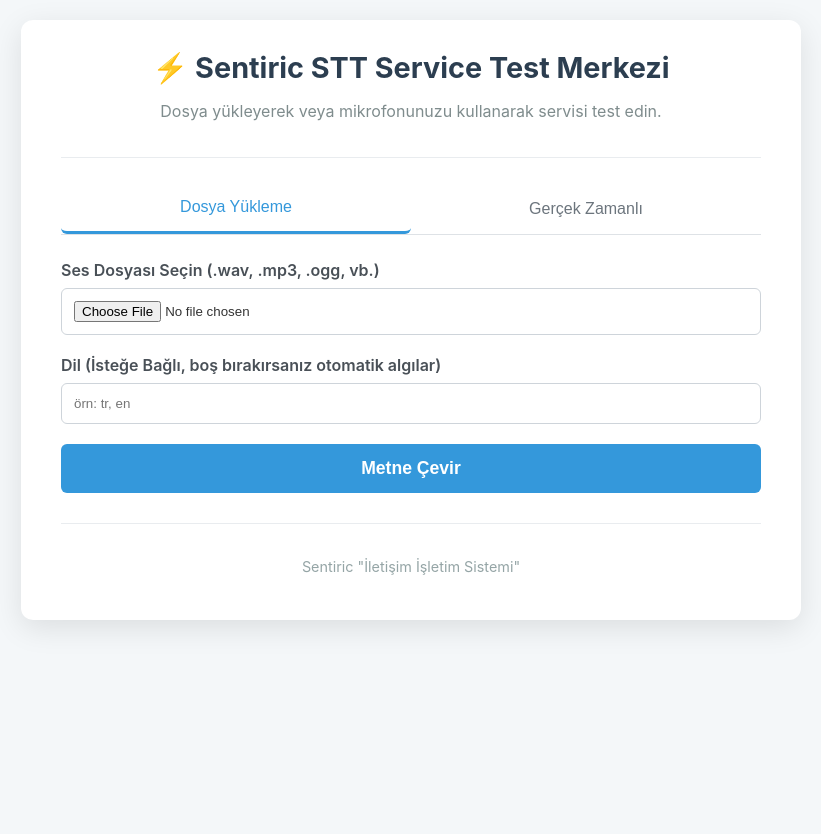
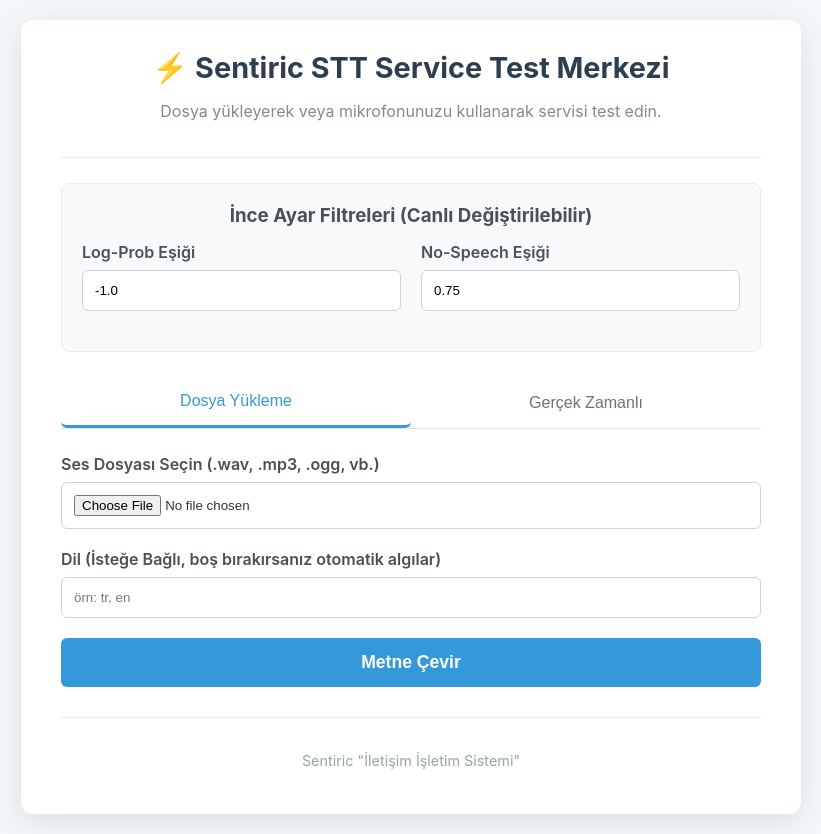
Before and after one commit to sentiric/sentiric-stt-service, a FastAPI app: page / in a window 1280 px wide. Shown: the whole page, without its empty margins (229-1050 px from the left). Before the commit the page ends 628 px from the top, so only its background shows below. Run offline with FastAPI, Linux system fonts and the light colour scheme.

Commit message:
feat: filter

```diff
--- a/app/static/script.js
+++ b/app/static/script.js
@@ -21,6 +21,12 @@ document.addEventListener('DOMContentLoaded', () => {
 
         const form = event.target;
         const formData = new FormData(form);
+
+        const logprobThreshold = document.getElementById('logprob-threshold').value;
+        const noSpeechThreshold = document.getElementById('no-speech-threshold').value;
+        formData.append('logprob_threshold', logprobThreshold);
+        formData.append('no_speech_threshold', noSpeechThreshold);
+
         const resultContainer = document.getElementById('file-result-container');
         const resultText = document.getElementById('file-result-text');
         const errorMessage = document.getElementById('file-error-message');
@@ -68,10 +74,10 @@ document.addEventListener('DOMContentLoaded', () => {
     const languageStreamInput = document.getElementById('language-stream');
 
     let websocket;
-    let mediaRecorder;
     let audioContext;
     let processor;
     let isRecording = false;
+    let mediaStream;
 
     recordBtn.addEventListener('click', () => {
         if (isRecording) {
@@ -83,7 +89,7 @@ document.addEventListener('DOMContentLoaded', () => {
 
     async function startRecording() {
         try {
-            const stream = await navigator.mediaDevices.getUserMedia({ audio: true, video: false });
+            mediaStream = await navigator.mediaDevices.getUserMedia({ audio: true, video: false });
 
             isRecording = true;
             recordBtn.textContent = '🛑 Kaydı Durdur';
@@ -93,20 +99,30 @@ document.addEventListener('DOMContentLoaded', () => {
             streamErrorMessage.classList.add('hidden');
             finalResultText.textContent = '';
 
+            const logprobThreshold = document.getElementById('logprob-threshold').value;
+            const noSpeechThreshold = document.getElementById('no-speech-threshold').value;
             const language = languageStreamInput.value.trim();
-            const wsUrl = `ws://${window.location.host}/api/v1/transcribe-stream${language ? `?language=${language}` : ''}`;
+
+            const params = new URLSearchParams();
+            if (language) params.append('language', language);
+            if (logprobThreshold) params.append('logprob_threshold', logprobThreshold);
+            if (noSpeechThreshold) params.append('no_speech_threshold', noSpeechThreshold);
+
+            const wsProtocol = window.location.protocol === 'https:' ? 'wss:' : 'ws:';
+            const wsUrl = `${wsProtocol}//${window.location.host}/api/v1/transcribe-stream?${params.toString()}`;
             websocket = new WebSocket(wsUrl);
 
             websocket.onopen = () => {
                 statusText.textContent = 'Durum: Bağlantı kuruldu, konuşabilirsiniz...';
                 audioContext = new AudioContext({ sampleRate: 16000 });
-                const source = audioContext.createMediaStreamSource(stream);
+                const source = audioContext.createMediaStreamSource(mediaStream);
                 processor = audioContext.createScriptProcessor(1024, 1, 1);
 
                 source.connect(processor);
                 processor.connect(audioContext.destination);
 
                 processor.onaudioprocess = (e) => {
+                    if (!isRecording) return;
                     const inputData = e.inputBuffer.getChannelData(0);
                     const int16Data = new Int16Array(inputData.length);
                     for (let i = 0; i < inputData.length; i++) {
@@ -130,14 +146,14 @@ document.addEventListener('DOMContentLoaded', () => {
 
             websocket.onclose = () => {
                 statusText.textContent = 'Durum: Bağlantı kapandı.';
-                if(isRecording) stopRecording(stream);
+                if(isRecording) stopRecording();
             };
 
             websocket.onerror = (error) => {
                 console.error('WebSocket Hatası:', error);
                 streamErrorMessage.textContent = 'Hata: WebSocket bağlantı hatası.';
                 streamErrorMessage.classList.remove('hidden');
-                if(isRecording) stopRecording(stream);
+                if(isRecording) stopRecording();
             };
 
         } catch (err) {
@@ -146,7 +162,10 @@ document.addEventListener('DOMContentLoaded', () => {
         }
     }
 
-    function stopRecording(stream) {
+    function stopRecording() {
+        if (!isRecording) return;
+        isRecording = false;
+
         if (processor) {
             processor.disconnect();
             processor = null;
@@ -158,11 +177,11 @@ document.addEventListener('DOMContentLoaded', () => {
         if (websocket && websocket.readyState === WebSocket.OPEN) {
             websocket.close();
         }
-        if(stream) {
-             stream.getTracks().forEach(track => track.stop());
+        if(mediaStream) {
+             mediaStream.getTracks().forEach(track => track.stop());
+             mediaStream = null;
         }
 
-        isRecording = false;
         recordBtn.textContent = '🎤 Kaydı Başlat';
         recordBtn.classList.remove('recording');
         statusText.textContent = 'Durum: Beklemede';
--- a/app/static/style.css
+++ b/app/static/style.css
@@ -36,6 +36,32 @@ header h1 {
 header p {
     color: #7f8c8d;
     font-size: 1rem;
+}
+
+.settings-panel {
+    background-color: #f8f9fa;
+    border: 1px solid #e9ecef;
+    border-radius: 8px;
+    padding: 20px;
+    margin-bottom: 25px;
+}
+
+.settings-panel h3 {
+    margin-top: 0;
+    margin-bottom: 15px;
+    color: #495057;
+    text-align: center;
+}
+
+.form-group-inline {
+    display: flex;
+    gap: 20px;
+    justify-content: space-around;
+}
+
+.form-group-inline .form-group {
+    flex: 1;
+    min-width: 0;
 }
 
 .tabs {
@@ -84,7 +110,7 @@ label {
     color: #495057;
 }
 
-input[type="file"], input[type="text"] {
+input[type="file"], input[type="text"], input[type="number"] {
     width: 100%;
     padding: 12px;
     border: 1px solid #ced4da;
@@ -92,7 +118,7 @@ input[type="file"], input[type="text"] {
     box-sizing: border-box;
     transition: border-color 0.2s, box-shadow 0.2s;
 }
-input[type="file"]:focus, input[type="text"]:focus {
+input[type="file"]:focus, input[type="text"]:focus, input[type="number"]:focus {
     outline: none;
     border-color: #3498db;
     box-shadow: 0 0 0 2px rgba(52, 152, 219, 0.2);
--- a/app/templates/index.html
+++ b/app/templates/index.html
@@ -12,6 +12,20 @@
             <h1>⚡ Sentiric STT Service Test Merkezi</h1>
             <p>Dosya yükleyerek veya mikrofonunuzu kullanarak servisi test edin.</p>
         </header>
+
+        <div class="settings-panel">
+            <h3>İnce Ayar Filtreleri (Canlı Değiştirilebilir)</h3>
+            <div class="form-group-inline">
+                <div class="form-group">
+                    <label for="logprob-threshold">Log-Prob Eşiği</label>
+                    <input type="number" id="logprob-threshold" step="0.1" value="-1.0" title="Daha düşük değerler (örn: -1.5) daha gevşek, daha yüksek değerler (örn: -0.5) daha sıkı filtreleme yapar.">
+                </div>
+                <div class="form-group">
+                    <label for="no-speech-threshold">No-Speech Eşiği</label>
+                    <input type="number" id="no-speech-threshold" step="0.05" value="0.75" title="Daha yüksek değerler (örn: 0.9) daha fazla gürültüyü, daha düşük değerler (örn: 0.6) daha az gürültüyü filtreler.">
+                </div>
+            </div>
+        </div>
 
         <div class="tabs">
             <button class="tab-link active" data-tab="file-upload">Dosya Yükleme</button>
@@ -57,6 +71,7 @@
                 </div>
             </div>
         </main>
+
         <footer>
             <p>Sentiric "İletişim İşletim Sistemi"</p>
         </footer>
```
Also changed, not shown: app/api/v1/endpoints.py (+27 -8 lines), app/services/adapters/faster_whisper_adapter.py (+20 -7 lines), app/services/streaming_service.py (+16 -8 lines).
